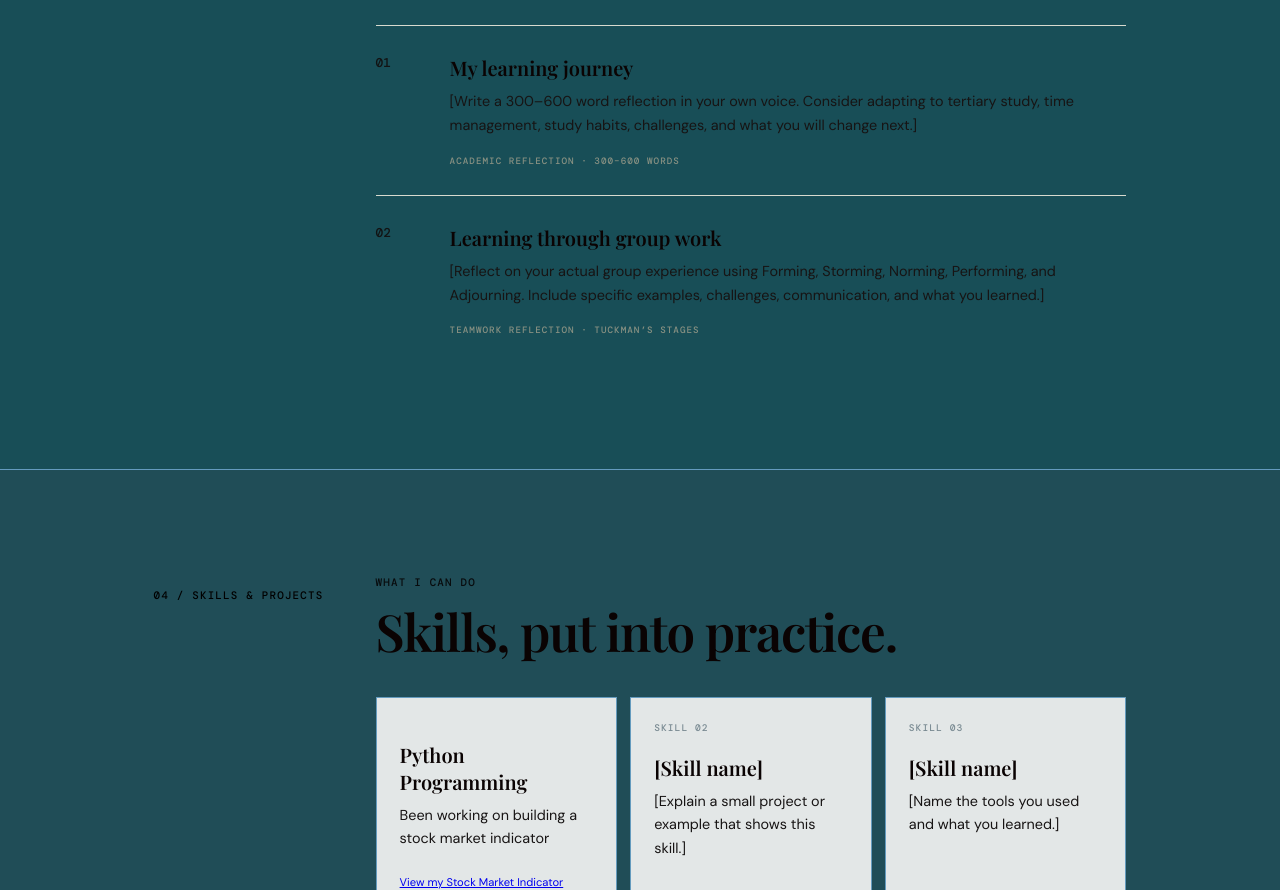
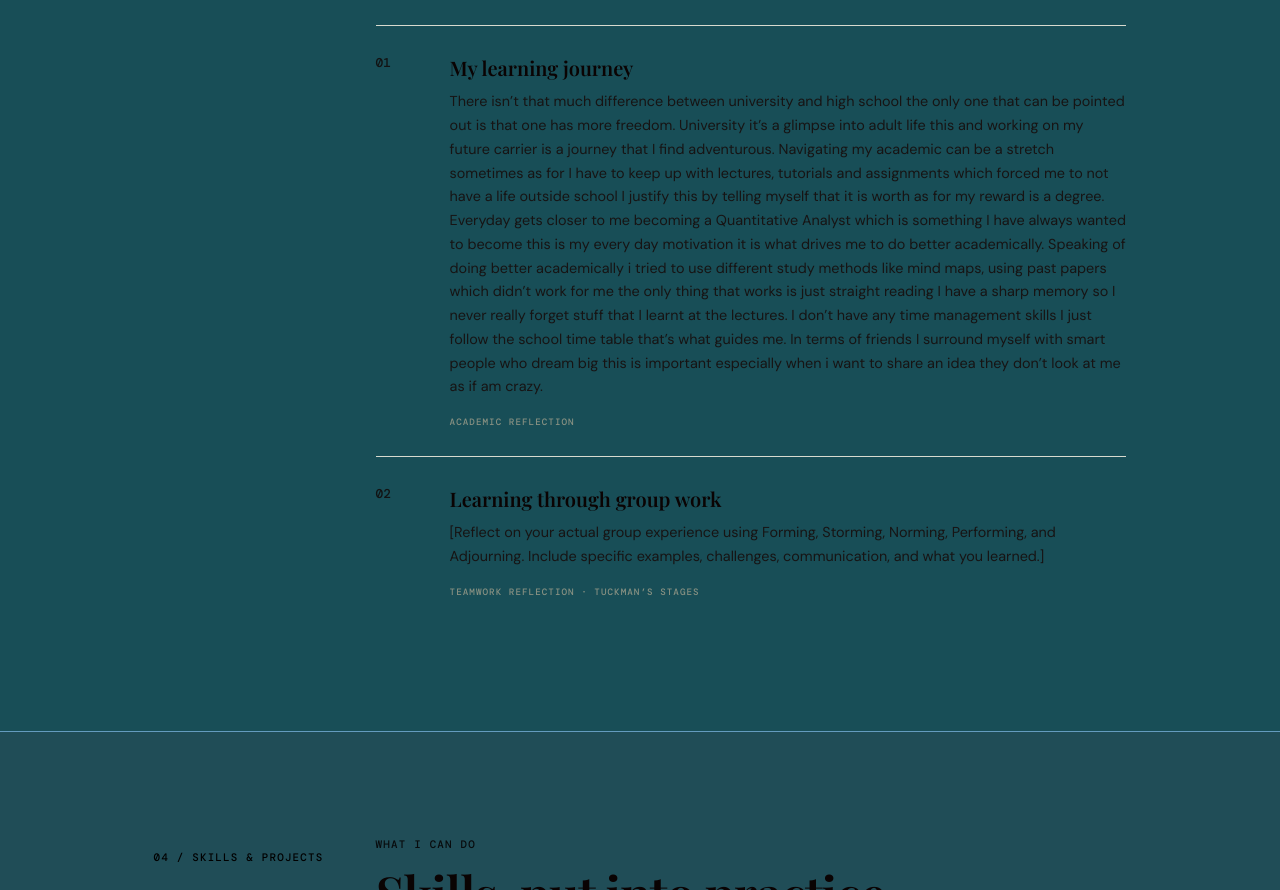
Before and after one commit to Coy369/Coy369.github.io, a plain HTML site: page index.html in a window 1280 px wide. Shown: the part 2429-3319 px from the top of the page. Drawn offline with nearby package versions, Linux system fonts and the light colour scheme.

Commit message:
Update index.html

```diff
--- a/index.html
+++ b/index.html
@@ -57,7 +57,7 @@
       <div class="section-index">03 / REFLECTIONS</div>
       <div class="section-content">
         <p class="eyebrow">LEARNING IN REAL TIME</p><h2>Looking back and the progress i have made</h2>
-        <div class="reflection-card"><span class="card-number">01</span><div><h3>My learning journey</h3><p>[Write a 300–600 word reflection in your own voice. Consider adapting to tertiary study, time management, study habits, challenges, and what you will change next.]</p><span class="meta">ACADEMIC REFLECTION · 300–600 WORDS</span></div></div>
+        <div class="reflection-card"><span class="card-number">01</span><div><h3>My learning journey</h3><p>There isn’t that much difference between university and high school the only one that can be pointed out is that one has more freedom. University it’s a glimpse into adult life this and working on my future carrier is a journey that I find adventurous. Navigating my academic can be a stretch sometimes as for I have to keep up with lectures, tutorials and assignments which forced me to not have a life outside school I justify this by telling myself that it is worth as for my reward is a degree. Everyday gets closer to me becoming a Quantitative Analyst which is something I have always wanted to become this is my every day motivation it is what drives me to do better academically. Speaking of doing better academically i tried to use different study methods like mind maps, using past papers which didn’t work for me the only thing that works is just straight reading I have a sharp memory so I never really forget stuff that I learnt at the lectures. I don’t have any time management skills I just follow the school time table that’s what guides me. In terms of friends I surround myself with smart people who dream big this is important especially when i want to share an idea they don’t look at me as if am crazy. </p><span class="meta">ACADEMIC REFLECTION</span></div></div>
         <div class="reflection-card"><span class="card-number">02</span><div><h3>Learning through group work</h3><p>[Reflect on your actual group experience using Forming, Storming, Norming, Performing, and Adjourning. Include specific examples, challenges, communication, and what you learned.]</p><span class="meta">TEAMWORK REFLECTION · TUCKMAN’S STAGES</span></div></div>
 
       </div>
```
